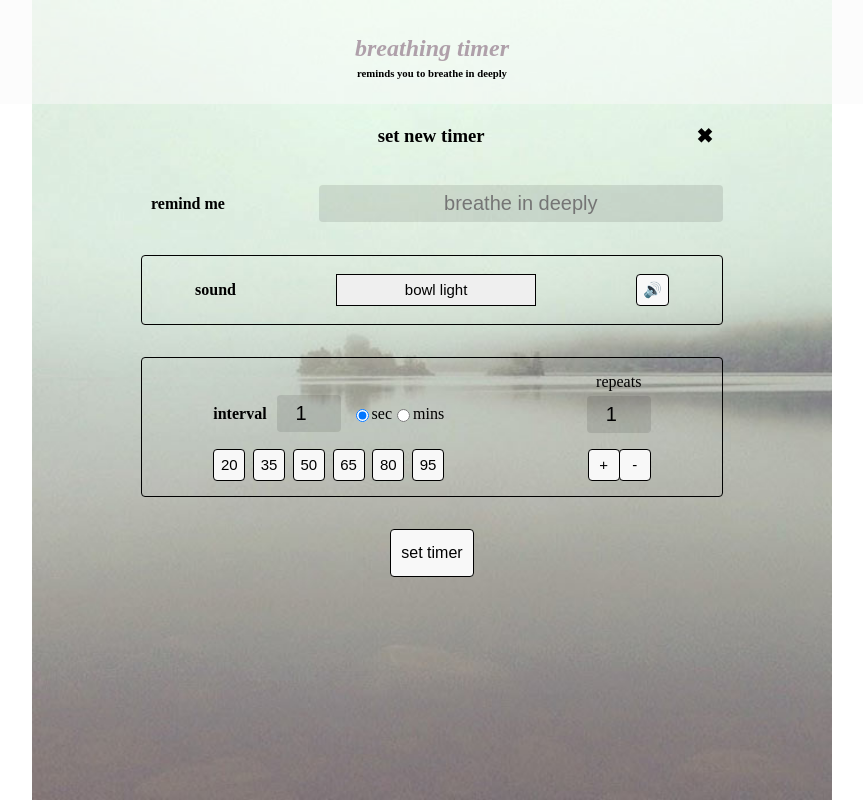
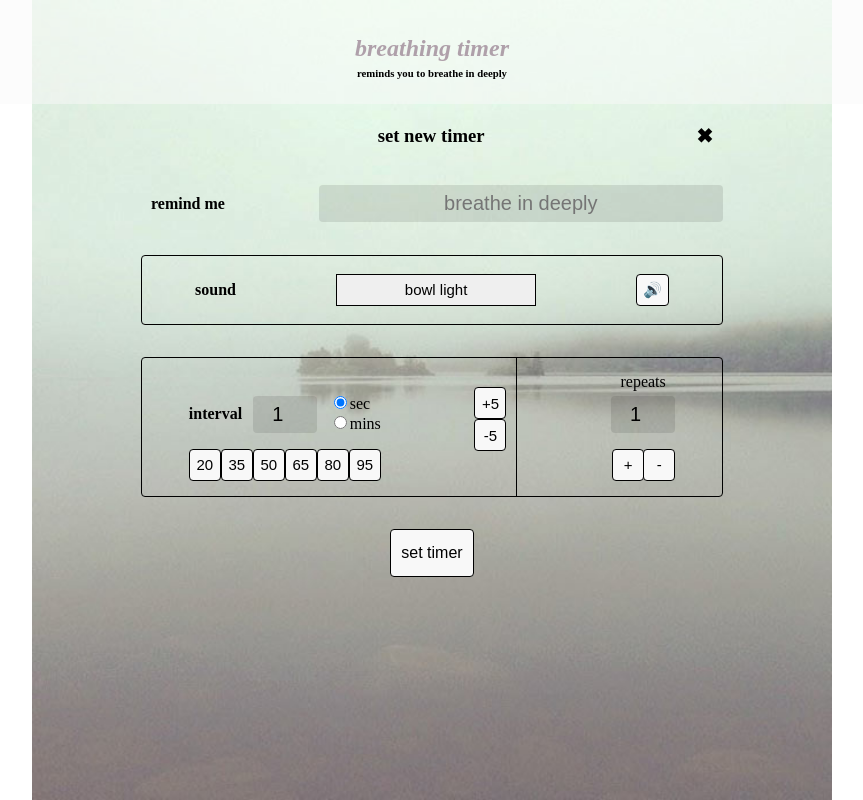
Before and after one commit to okramovic/breathe1, a website: page public/index.html in a window 1280 px wide. Both pictures are taken after a click on the button "add new timer". Shown: the whole page, without its empty margins (208-1071 px from the left). Drawn offline with Linux system fonts and the light colour scheme.

Commit message:
add ±5 buttons to interval

```diff
--- a/public/scripts/app.js
+++ b/public/scripts/app.js
@@ -428,24 +428,33 @@ function createTimerMenu(node){
                         '<div class="vert paddingBottom15">' +
                             //'<label >interval</label >' +
 
-                           '<div class="horiz">' +
+                           '<div id="intervalTop" class="full ">' +
                                 '<h4 class="marginRightX">interval</h4>'+
-                              '<input id="newTimerInterval" type="number" min="1" value="1">' +
-                              '<form id="timeUnits">'+
-                                   '<input type="radio" name="timeUnits" value="1" checked >sec' +
-                                   '<input type="radio" name="timeUnits" value="60" class="marginLeft5">mins' +
-                              '</form>' +
+                                '<input id="newTimerInterval" type="number" min="1" value="1">' +
+                                '<form id="timeUnits">' +
+                                    `<div class="full">
+                                        <input type="radio" name="timeUnits" value="1" checked >sec
+                                    </div>
+                                    <div class="full">
+                                        <input type="radio" name="timeUnits" value="60" class="">mins
+                                    </div>` +
+                                '</form>' +
                            '</div>' +
+
                            '<div class="full flexBetween" style="margin-top: 1em;">' +
-                              '<button class="smallBut" value="20"  >20</button>' +
-                              '<button class="smallBut" value="35"  >35</button>' +
-                              '<button class="smallBut" value="50"  >50</button>' +
-                              '<button class="smallBut" value="65"  >65</button>' +
-                              '<button class="smallBut" value="80"  >80</button>' +
-                              '<button class="smallBut" value="95"  >95</button>' +
+                              '<button class="smallBut hasNumericValue" value="20"  >20</button>' +
+                              '<button class="smallBut hasNumericValue" value="35"  >35</button>' +
+                              '<button class="smallBut hasNumericValue" value="50"  >50</button>' +
+                              '<button class="smallBut hasNumericValue" value="65"  >65</button>' +
+                              '<button class="smallBut hasNumericValue" value="80"  >80</button>' +
+                              '<button class="smallBut hasNumericValue" value="95"  >95</button>' +
                            '</div>' +
                         '</div>' +
 
+                        `<div id="buttonsAddRemove5" class="paddingBottom15">
+                           <button id="add5" class="smallBut addRemove5" value="+5">+5</button>
+                           <button id="remove5" class="smallBut addRemove5" value="-5">-5</button>
+                        </div>` +
 
                         '<div class="vert paddingBottom15">' +
                             '<label id="repeatLabel">repeats</label >' +
@@ -521,10 +530,11 @@ function createTimerMenu(node){
                previewSound.play()
                previewTimer = setTimeout(()=>previewSound.pause(), 5000)
         })
-        document.querySelectorAll('button.smallBut').forEach(el=> {
-               if (el.value) el.addEventListener('click', ev =>
-                    document.querySelector('#newTimerInterval').value = ev.srcElement.value
-               )
+        document.querySelectorAll('button.smallBut.hasNumericValue').forEach(el => {
+            el.addEventListener('click', ev =>{
+                document.querySelector('#newTimerInterval').value = ev.srcElement.value
+                log('ha')
+            })
           })
 
         // +- repeats for new timer
@@ -538,6 +548,19 @@ function createTimerMenu(node){
 
         })
 
+
+
+        document.querySelectorAll('.addRemove5').forEach( button => {
+            button.addEventListener('click', ev =>{
+                const inputEl = document.querySelector('#newTimerInterval')
+                const delta = parseInt(ev.srcElement.value)
+                const currentValue = parseInt(inputEl.value || 1)
+
+                if ( parseInt(currentValue) + delta < 1) return alert('cant have negative values')
+
+                inputEl.value = currentValue + delta
+            })
+        })
         /*document.getElementById('soundSelection').addEventListener('change',()=>{
             let demo = document.querySelectorAll('audio').children
             console.log(demo);
--- a/public/styles/style.css
+++ b/public/styles/style.css
@@ -180,5 +180,22 @@ label{
 
 #timeUnits{
     display: flex;
+    flex-direction: column;
     align-items: center;
 }
+
+#intervalTop{
+    display: flex;
+    align-items: flex-end;
+    justify-content: space-between;
+}
+
+#buttonsAddRemove5{
+    height: calc(100% - 15px);
+    display: flex;
+    flex-direction: column;
+    justify-content: center;
+
+    padding-right: 10px;
+    border-right: 1px solid black;
+}
```
